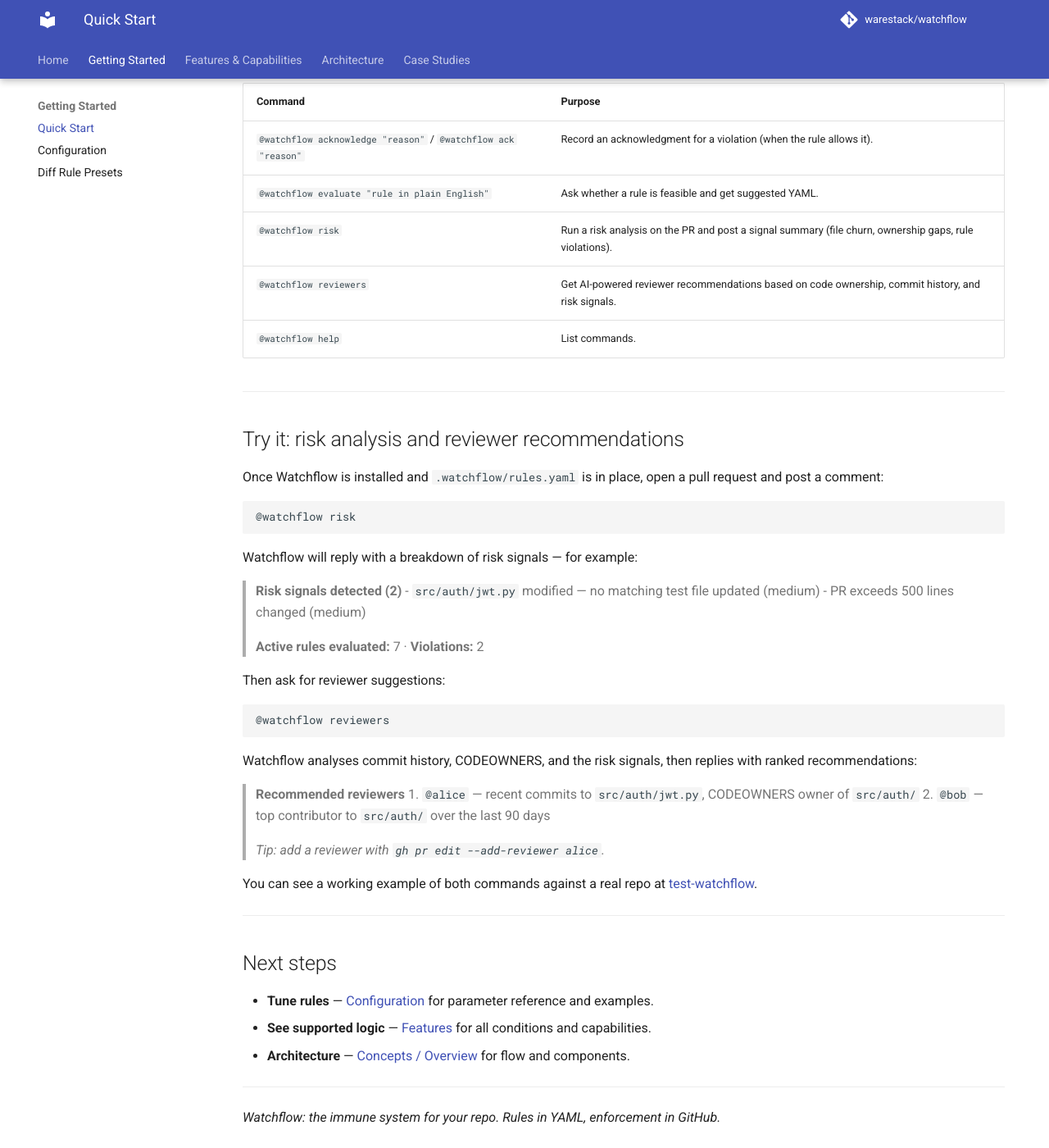
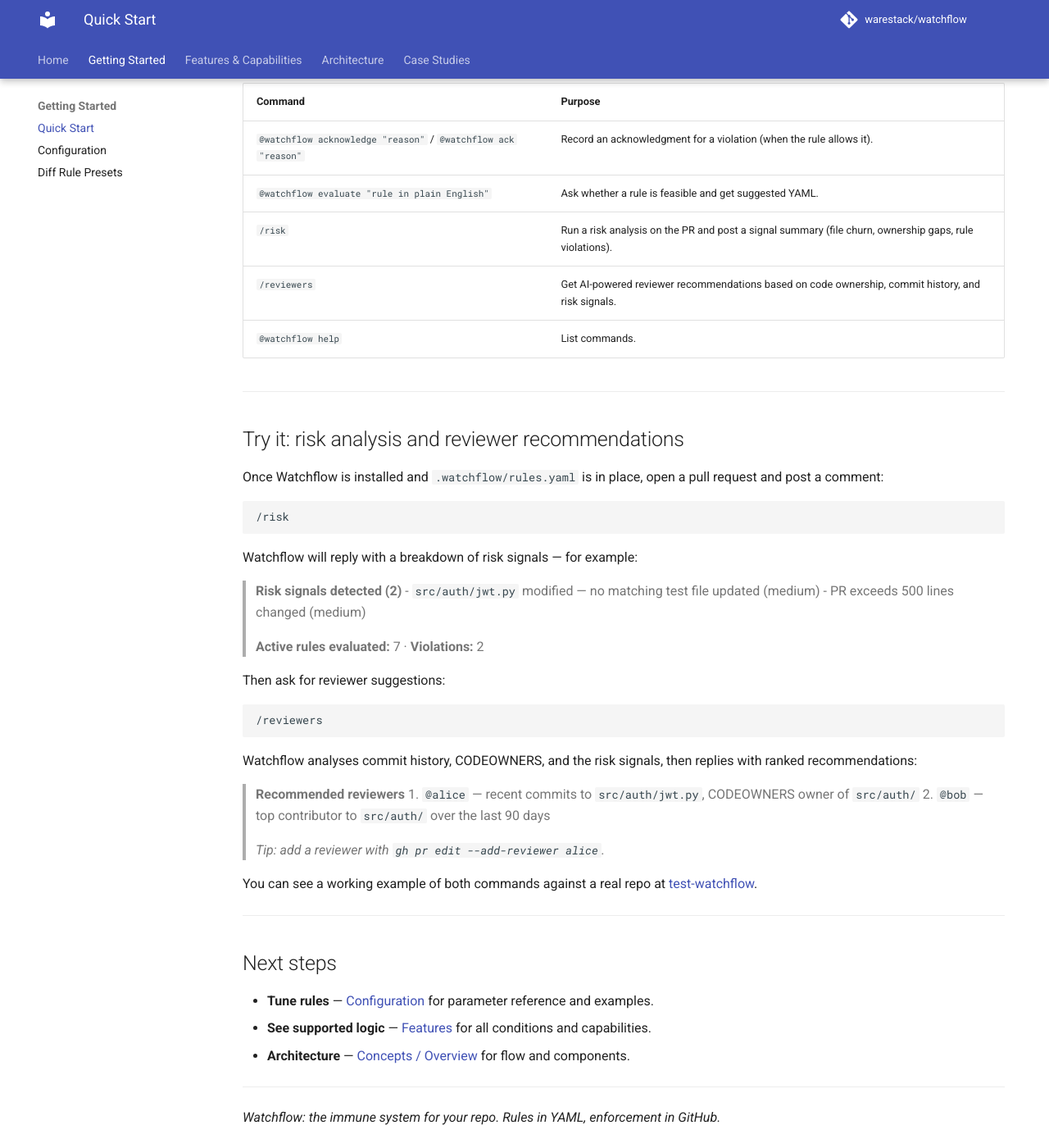
Before and after one commit to warestack/watchflow, an MkDocs documentation site: the page built from docs/getting-started/quick-start.md, in a window 1280 px wide and 1400 px high, scrolled down 2124 px. Shown: the whole window at 82% size. Built offline with MkDocs 1.6.1 and Material for MkDocs 9.7.7, drawn with Linux system fonts in a browser that asks for light colours; comment, search, counter and statistics services are not loaded; the version menu is left out.

Commit message:
fix: updated how to run github shell command

````diff
--- a/docs/getting-started/quick-start.md
+++ b/docs/getting-started/quick-start.md
@@ -87,8 +87,8 @@ Parameter names must match the [supported conditions](configuration.md); see [Co
 |--------|--------|
 | `@watchflow acknowledge "reason"` / `@watchflow ack "reason"` | Record an acknowledgment for a violation (when the rule allows it). |
 | `@watchflow evaluate "rule in plain English"` | Ask whether a rule is feasible and get suggested YAML. |
-| `@watchflow risk` | Run a risk analysis on the PR and post a signal summary (file churn, ownership gaps, rule violations). |
-| `@watchflow reviewers` | Get AI-powered reviewer recommendations based on code ownership, commit history, and risk signals. |
+| `/risk` | Run a risk analysis on the PR and post a signal summary (file churn, ownership gaps, rule violations). |
+| `/reviewers` | Get AI-powered reviewer recommendations based on code ownership, commit history, and risk signals. |
 | `@watchflow help` | List commands. |
 
 ---
@@ -98,7 +98,7 @@ Parameter names must match the [supported conditions](configuration.md); see [Co
 Once Watchflow is installed and `.watchflow/rules.yaml` is in place, open a pull request and post a comment:
 
 ```
-@watchflow risk
+/risk
 ```
 
 Watchflow will reply with a breakdown of risk signals — for example:
@@ -112,7 +112,7 @@ Watchflow will reply with a breakdown of risk signals — for example:
 Then ask for reviewer suggestions:
 
 ```
-@watchflow reviewers
+/reviewers
 ```
 
 Watchflow analyses commit history, CODEOWNERS, and the risk signals, then replies with ranked recommendations:
````
